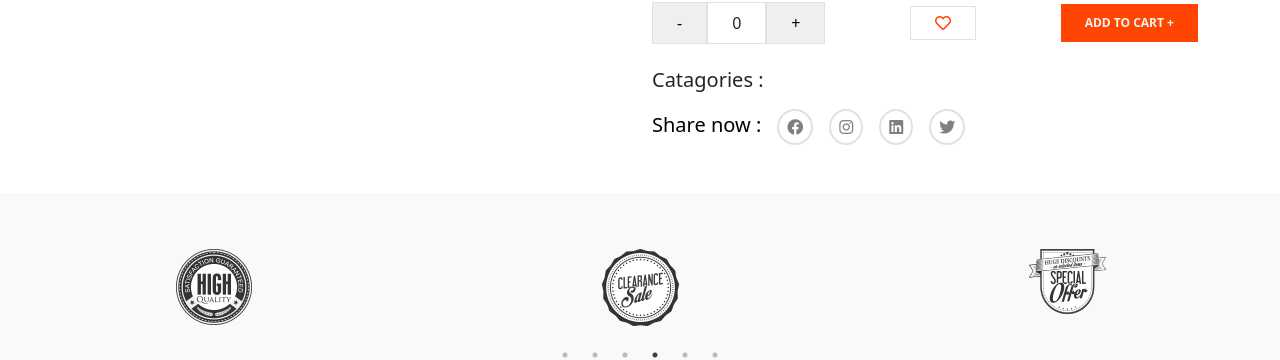
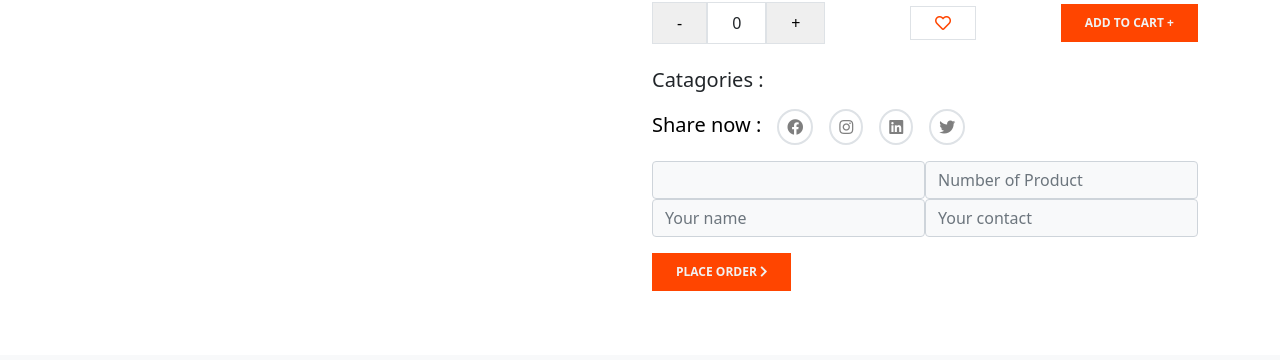
Before and after one commit to Anik-nath/Topstock, a React (Create React App) app: page /productdetials/1 in a window 1280 px wide. Shown: the part 757-1117 px from the top of the page. Built offline with nearby package versions, Linux system fonts and the light colour scheme; no server answers.

Commit message:
added Place Order

```diff
--- a/src/App.js
+++ b/src/App.js
@@ -13,6 +13,7 @@ import AuthProvider from "./Context/AuthProvider";
 import Login from "./Components/Pages/Login/Login";
 import ScrollToTop from "react-scroll-to-top";
 import Register from "./Components/Pages/Register/Register";
+import PrivateRoute from "./Components/PrivateRoute/PrivateRoute";
 
 function App() {
   return (
@@ -27,7 +28,9 @@ function App() {
           <Route path="/" element={<Home></Home>}></Route>
           <Route path="/home" element={<Home></Home>}></Route>
           <Route path="/about" element={<About></About>}></Route>
-          <Route path="/shop" element={<Shop></Shop>}></Route>
+          <Route path="/shop" element={<PrivateRoute>
+            <Shop></Shop>
+          </PrivateRoute>}></Route>
           <Route path="/productdetials/:id" element={<ProductDetails></ProductDetails>}></Route>
           <Route path="/contact" element={<Contact></Contact>}></Route>
           <Route path="/login" element={<Login></Login>}></Route>
--- a/src/Components/Pages/Login/Login.js
+++ b/src/Components/Pages/Login/Login.js
@@ -1,8 +1,8 @@
 import React, { useState } from "react";
-import { Form, Button, Alert, Container, Row, Col } from "react-bootstrap";
+import { Form, Alert, Container, Row, Col } from "react-bootstrap";
 import { Link, useLocation, useNavigate } from "react-router-dom";
 import useAuth from "../../../Hooks/useAuth";
-import google from '../../../images/google.png'
+import google from '../../../images/google.png';
 
 const Login = () => {
   const [data, setData] = useState({});
--- a/src/Components/Pages/ProductDetails/ProductDetails.js
+++ b/src/Components/Pages/ProductDetails/ProductDetails.js
@@ -10,7 +10,7 @@ const ProductDetails = () => {
   ChangeTitle("Product details");
   const { id } = useParams();
   const [details, setDetails] = useState({});
-
+  const [data,setData] = useState({});
   useEffect(() => {
     const url = `http://localhost:5000/productdetails/${id}`;
     fetch(url)
@@ -29,6 +29,40 @@ const ProductDetails = () => {
       count.innerHTML--;
     }
   };
+
+  // take orders data
+  const handleInput  = (e) =>{
+    const field = e.target.name;
+    const value = e.target.value;
+    const newField = {...data};
+    newField[field] = value;
+    setData(newField);
+  }
+  const handleSubmit = (e) => {
+    const order = {
+      ...data,
+      product: data?.product,
+      NumOfProduct: data?.NumOfProduct,
+      Customer: data?.Customer,
+      Contact: data?.Contact,
+      orderDate: new Date().toLocaleDateString(),
+    }
+    // console.log(order);
+    fetch("http://localhost:5000/orders",{
+      method: 'POST',
+      headers: {
+        'Content-Type': 'application/json'
+      },
+      body: JSON.stringify(order)
+    })
+    .then(res => res.json())
+    .then(data => {
+      if(data.insertedId){
+        alert('Place Order Successfully');
+      }
+    });
+    e.preventDefault();
+  }
 
   return (
     <div>
@@ -111,6 +145,19 @@ const ProductDetails = () => {
               <i className="fab fa-linkedin border p-2 border-2 rounded-circle"></i>
               <i className="fab fa-twitter border p-2 border-2 rounded-circle"></i>
             </div>
+            <div className="pt-3">
+              <form action="">
+               <div className="d-flex flex-row">
+               <input onBlur={handleInput} name="product" className="form-control bg-light" value={details.title} type="text" />
+               <input onBlur={handleInput} name="NumOfProduct" className="form-control bg-light" placeholder="Number of Product" type="text" />
+               </div>
+                <div className="d-flex flex-row">
+                <input onBlur={handleInput} name="Customer" required className="form-control bg-light" placeholder="Your name" type="text" />
+                <input onBlur={handleInput} name="Contact" required className="form-control bg-light" placeholder="Your contact" type="text" />
+                </div>
+                <button onClick={handleSubmit} type="submit" className="myButton my-3">Place Order <i className="fas fa-chevron-right"></i> </button>
+              </form>
+            </div>
           </Col>
         </Row>
       </Container>
```
Also changed, not shown: src/Components/Pages/Register/Register.js (+44 -17 lines).
